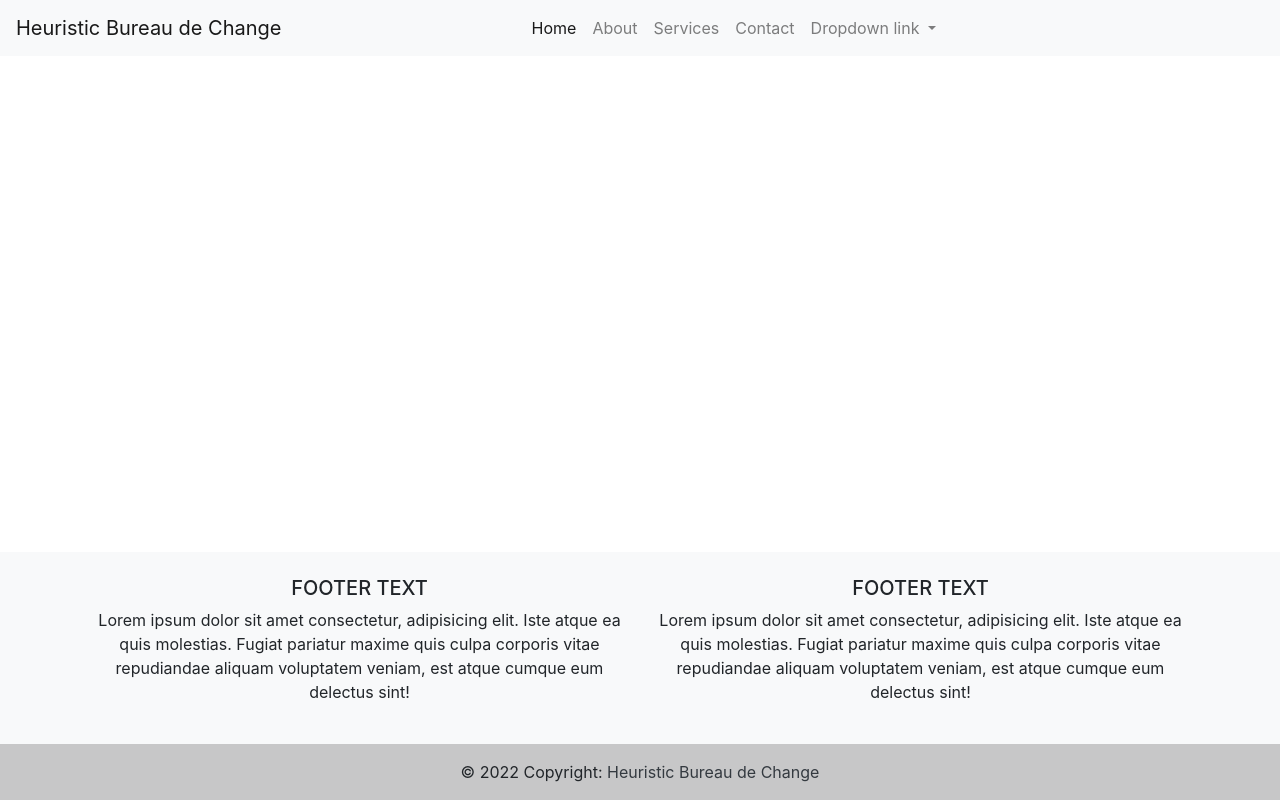
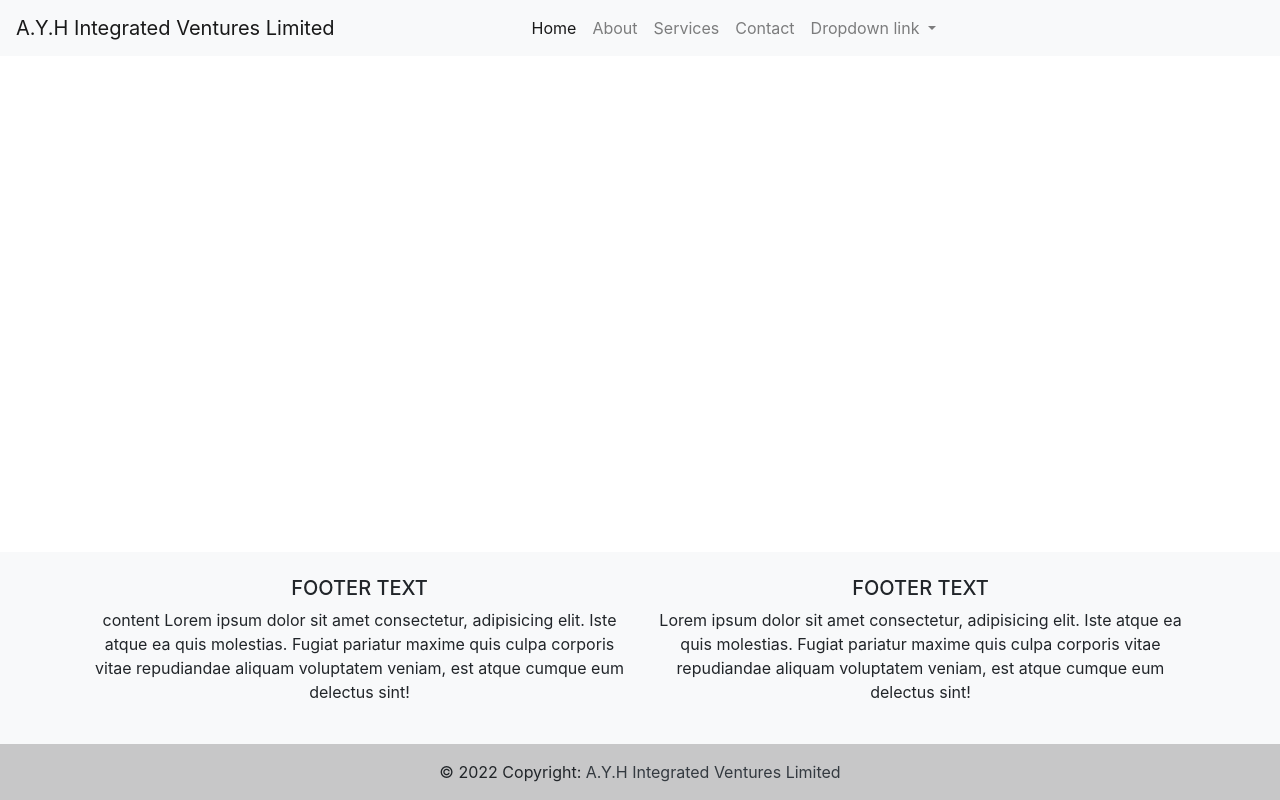
Before and after one commit to ashettima/ibrahim_gwale, a plain HTML site: page index.html in a window 1280 px wide. Drawn offline with nearby package versions, Linux system fonts and the light colour scheme.

Commit message:
fourth commit

```diff
--- a/index.html
+++ b/index.html
@@ -24,7 +24,7 @@
     <!------------Begin Header------------------->
 <header>
     <nav class="navbar navbar-expand-lg navbar-light bg-light fixed-top" >
-        <a class="navbar-brand" href="#">Heuristic Bureau de Change</a>
+        <a class="navbar-brand" href="#">A.Y.H Integrated Ventures Limited</a>
         <button class="navbar-toggler" type="button" data-toggle="collapse" data-target="#navbarNavDropdown" aria-controls="navbarNavDropdown" aria-expanded="false" aria-label="Toggle navigation">
           <span class="navbar-toggler-icon"></span>
         </button>
@@ -78,6 +78,7 @@
           <h5 class="text-uppercase">Footer text</h5>
 
           <p>
+            content
             Lorem ipsum dolor sit amet consectetur, adipisicing elit. Iste atque ea quis
             molestias. Fugiat pariatur maxime quis culpa corporis vitae repudiandae
             aliquam voluptatem veniam, est atque cumque eum delectus sint!
@@ -104,7 +105,7 @@
     <!-- Copyright -->
     <div class="text-center p-3" style="background-color: rgba(0, 0, 0, 0.2);">
       © 2022 Copyright:
-      <a class="text-dark" href="">Heuristic Bureau de Change</a>
+      <a class="text-dark" href="">A.Y.H Integrated Ventures Limited</a>
     </div>
     <!-- Copyright -->
   </footer>
```
